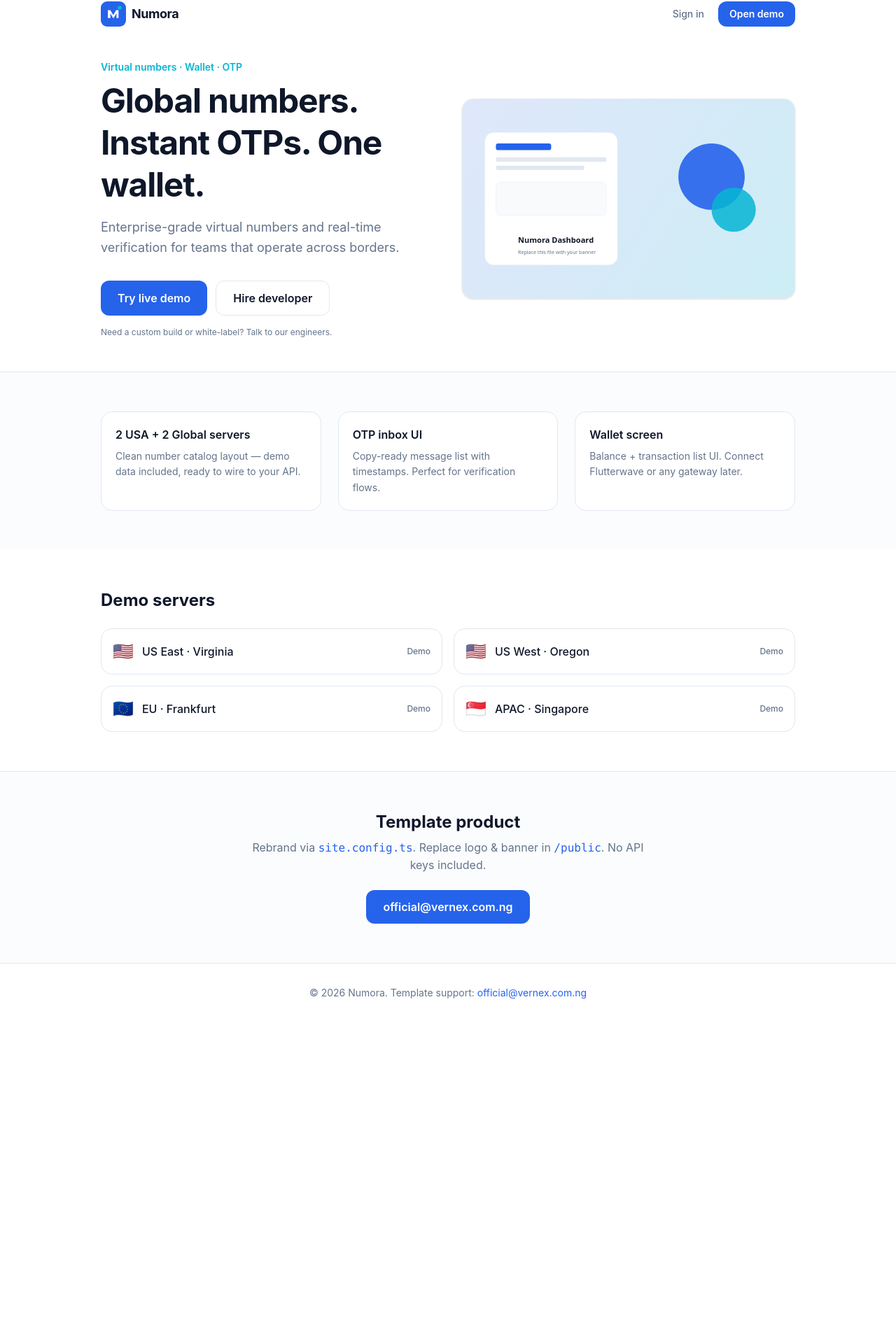
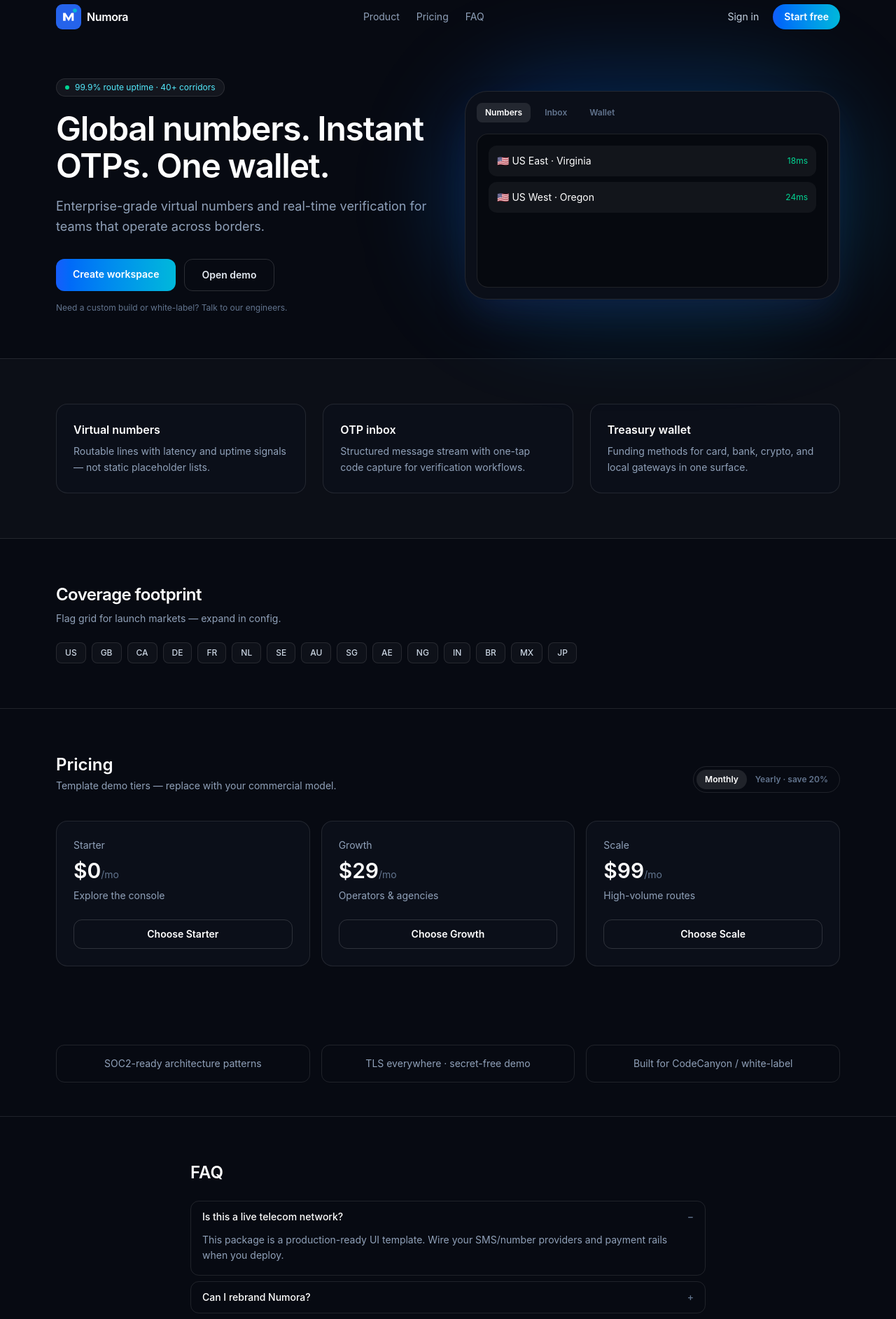
Before and after one commit to dennybadmam/numora-dashboard-template, a React (Vite) app: page / in a window 1280 px wide. Shown: the part 14-1899 px from the top of the page at 70% size. Before the commit the page ends 1475 px from the top, so only its background shows below. Built offline with nearby package versions, Linux system fonts and the light colour scheme.

Commit message:
feat: conversion SaaS landing with pricing FAQ trust

```diff
--- a/src/pages/LandingPage.tsx
+++ b/src/pages/LandingPage.tsx
@@ -1,129 +1,263 @@
+import { useState } from "react";
 import { Link } from "react-router-dom";
 import { siteConfig } from "../../site.config";
 
+const faqs = [
+  {
+    q: "Is this a live telecom network?",
+    a: "This package is a production-ready UI template. Wire your SMS/number providers and payment rails when you deploy.",
+  },
+  {
+    q: "Can I rebrand Numora?",
+    a: "Yes. Edit site.config.ts and replace assets in /public. Colors, name, and support email update globally.",
+  },
+  {
+    q: "Which currencies are supported in the demo?",
+    a: "USD, EUR, GBP, CAD, and NGN. Users pick a default funding currency at registration; balances format automatically.",
+  },
+];
+
 export function LandingPage() {
+  const [yearly, setYearly] = useState(false);
+  const [openFaq, setOpenFaq] = useState(0);
+  const [demoTab, setDemoTab] = useState<"numbers" | "inbox" | "wallet">("numbers");
+
   return (
-    <div className="min-h-dvh bg-background text-foreground">
-      <header className="max-w-5xl mx-auto flex items-center justify-between px-4 py-4">
+    <div className="min-h-dvh bg-[#070A12] text-white">
+      <header className="max-w-6xl mx-auto flex items-center justify-between px-4 py-5">
         <div className="flex items-center gap-2">
           <img src={siteConfig.logoUrl} alt="" className="h-9 w-9" />
-          <span className="font-bold text-lg tracking-tight">{siteConfig.name}</span>
+          <span className="font-semibold tracking-tight">{siteConfig.name}</span>
         </div>
+        <nav className="hidden sm:flex items-center gap-6 text-sm text-slate-400">
+          <a href="#product" className="hover:text-white">
+            Product
+          </a>
+          <a href="#pricing" className="hover:text-white">
+            Pricing
+          </a>
+          <a href="#faq" className="hover:text-white">
+            FAQ
+          </a>
+        </nav>
         <div className="flex items-center gap-2">
-          <Link
-            to="/login"
-            className="text-sm font-medium text-muted hover:text-foreground px-3 py-2"
-          >
+          <Link to="/login" className="text-sm text-slate-300 px-3 py-2">
             Sign in
           </Link>
           <Link
-            to="/login"
-            className="text-sm font-semibold text-white bg-primary hover:opacity-90 px-4 py-2 rounded-xl"
+            to="/register"
+            className="text-sm font-semibold rounded-full bg-gradient-to-r from-blue-600 to-cyan-500 px-4 py-2"
           >
-            Open demo
+            Start free
           </Link>
         </div>
       </header>
 
-      <section className="max-w-5xl mx-auto px-4 pt-8 pb-12 grid gap-10 md:grid-cols-2 md:items-center">
-        <div>
-          <p className="text-sm font-semibold text-accent mb-2">Virtual numbers · Wallet · OTP</p>
-          <h1 className="text-4xl md:text-5xl font-bold tracking-tight text-foreground leading-tight">
+      <section className="max-w-6xl mx-auto px-4 pt-12 pb-16 grid lg:grid-cols-2 gap-12 items-center">
+        <div className="animate-fade-up">
+          <div className="inline-flex items-center gap-2 rounded-full border border-white/10 bg-white/5 px-3 py-1 text-xs text-cyan-300 mb-5">
+            <span className="h-1.5 w-1.5 rounded-full bg-emerald-400" />
+            99.9% route uptime · 40+ corridors
+          </div>
+          <h1 className="text-4xl sm:text-5xl font-semibold tracking-tight leading-[1.1]">
             {siteConfig.tagline}
           </h1>
-          <p className="mt-4 text-muted text-base md:text-lg leading-relaxed">
-            {siteConfig.description}
-          </p>
+          <p className="mt-4 text-slate-400 text-lg leading-relaxed max-w-xl">{siteConfig.description}</p>
           <div className="mt-8 flex flex-wrap gap-3">
             <Link
+              to="/register"
+              className="rounded-xl bg-gradient-to-r from-blue-600 to-cyan-500 px-6 py-3 text-sm font-semibold"
+            >
+              Create workspace
+            </Link>
+            <Link
               to="/login"
-              className="inline-flex items-center justify-center rounded-xl bg-primary text-white font-semibold px-6 py-3 hover:opacity-90"
+              className="rounded-xl border border-white/15 px-6 py-3 text-sm font-semibold text-slate-200"
             >
-              Try live demo
+              Open demo
             </Link>
-            <a
-              href={`mailto:${siteConfig.contact.email}`}
-              className="inline-flex items-center justify-center rounded-xl border border-border bg-white font-semibold px-6 py-3 text-foreground hover:bg-card"
-            >
-              Hire developer
-            </a>
           </div>
-          <p className="mt-4 text-xs text-muted">{siteConfig.contact.hireCta}</p>
+          <p className="mt-4 text-xs text-slate-500">{siteConfig.contact.hireCta}</p>
         </div>
 
-        <div className="rounded-2xl overflow-hidden border border-border shadow-sm bg-card">
-          <img
-            src={siteConfig.bannerUrl}
-            alt={`${siteConfig.name} banner`}
-            className="w-full h-auto object-cover"
-          />
+        <div className="relative">
+          <div className="absolute -inset-6 bg-gradient-to-br from-blue-600/30 to-cyan-500/20 blur-3xl rounded-full" />
+          <div className="relative rounded-[2rem] border border-white/10 bg-[#0B0F19] p-4 shadow-2xl shadow-blue-950/50">
+            <div className="flex gap-2 mb-4">
+              {(["numbers", "inbox", "wallet"] as const).map((t) => (
+                <button
+                  key={t}
+                  type="button"
+                  onClick={() => setDemoTab(t)}
+                  className={[
+                    "rounded-lg px-3 py-1.5 text-xs font-semibold capitalize",
+                    demoTab === t ? "bg-white/10 text-white" : "text-slate-500",
+                  ].join(" ")}
+                >
+                  {t}
+                </button>
+              ))}
+            </div>
+            <div className="rounded-2xl border border-white/10 bg-black/40 p-4 min-h-[220px]">
+              {demoTab === "numbers" && (
+                <div className="space-y-2">
+                  {siteConfig.servers.usa.map((s) => (
+                    <div
+                      key={s.id}
+                      className="flex justify-between items-center rounded-xl bg-white/5 px-3 py-3 text-sm"
+                    >
+                      <span>
+                        {s.flag} {s.label}
+                      </span>
+                      <span className="text-emerald-400 text-xs">{s.latencyMs}ms</span>
+                    </div>
+                  ))}
+                </div>
+              )}
+              {demoTab === "inbox" && (
+                <div className="space-y-3 text-sm">
+                  <p className="text-slate-300">WhatsApp · code 847291</p>
+                  <p className="text-slate-500 text-xs">Copied to clipboard in one tap</p>
+                  <div className="h-2 rounded-full bg-white/10 overflow-hidden">
+                    <div className="h-full w-2/3 bg-cyan-400/80" />
+                  </div>
+                </div>
+              )}
+              {demoTab === "wallet" && (
+                <div>
+                  <p className="text-xs text-slate-400">Multi-currency ledger</p>
+                  <p className="text-3xl font-semibold mt-2">$124.50</p>
+                  <p className="text-xs text-cyan-300 mt-2">Card · Bank · Crypto · Local</p>
+                </div>
+              )}
+            </div>
+          </div>
         </div>
       </section>
 
-      <section id="features" className="border-t border-border bg-card/50">
-        <div className="max-w-5xl mx-auto px-4 py-14 grid gap-6 sm:grid-cols-3">
+      <section id="product" className="border-y border-white/10 bg-white/[0.02]">
+        <div className="max-w-6xl mx-auto px-4 py-16 grid md:grid-cols-3 gap-6">
           {[
             {
-              title: "2 USA + 2 Global servers",
-              body: "Clean number catalog layout — demo data included, ready to wire to your API.",
+              t: "Virtual numbers",
+              d: "Routable lines with latency and uptime signals — not static placeholder lists.",
             },
             {
-              title: "OTP inbox UI",
-              body: "Copy-ready message list with timestamps. Perfect for verification flows.",
+              t: "OTP inbox",
+              d: "Structured message stream with one-tap code capture for verification workflows.",
             },
             {
-              title: "Wallet screen",
-              body: "Balance + transaction list UI. Connect Flutterwave or any gateway later.",
+              t: "Treasury wallet",
+              d: "Funding methods for card, bank, crypto, and local gateways in one surface.",
             },
           ].map((f) => (
-            <div key={f.title} className="rounded-2xl border border-border bg-white p-5">
-              <h3 className="font-semibold text-foreground">{f.title}</h3>
-              <p className="mt-2 text-sm text-muted leading-relaxed">{f.body}</p>
+            <div key={f.t} className="rounded-2xl border border-white/10 p-6 bg-[#0B0F19]">
+              <h3 className="font-semibold">{f.t}</h3>
+              <p className="text-sm text-slate-400 mt-2 leading-relaxed">{f.d}</p>
             </div>
           ))}
         </div>
       </section>
 
-      <section id="numbers" className="max-w-5xl mx-auto px-4 py-14">
-        <h2 className="text-2xl font-bold mb-6">Demo servers</h2>
-        <div className="grid gap-4 sm:grid-cols-2">
-          {[...siteConfig.servers.usa, ...siteConfig.servers.global].map((s) => (
-            <div
-              key={s.id}
-              className="flex items-center justify-between rounded-2xl border border-border bg-white px-4 py-4"
+      <section className="max-w-6xl mx-auto px-4 py-16">
+        <h2 className="text-2xl font-semibold tracking-tight">Coverage footprint</h2>
+        <p className="text-slate-400 text-sm mt-2 mb-6">Flag grid for launch markets — expand in config.</p>
+        <div className="flex flex-wrap gap-2">
+          {siteConfig.coverage.map((c) => (
+            <span
+              key={c}
+              className="rounded-lg border border-white/10 bg-white/[0.03] px-3 py-1.5 text-xs font-medium text-slate-300"
             >
-              <div className="flex items-center gap-3">
-                <span className="text-2xl">{s.flag}</span>
-                <div>
-                  <p className="font-medium">{s.label}</p>
-                  <p className="text-xs text-accent font-medium uppercase">{s.status}</p>
-                </div>
-              </div>
-              <span className="text-xs font-medium text-muted">Demo</span>
-            </div>
+              {c}
+            </span>
           ))}
         </div>
       </section>
 
-      <section id="pricing" className="border-t border-border bg-card/50">
-        <div className="max-w-5xl mx-auto px-4 py-14 text-center">
-          <h2 className="text-2xl font-bold">Template product</h2>
-          <p className="mt-2 text-muted max-w-xl mx-auto">
-            Rebrand via <code className="text-primary">site.config.ts</code>. Replace logo & banner in{" "}
-            <code className="text-primary">/public</code>. No API keys included.
-          </p>
-          <a
-            href={`mailto:${siteConfig.contact.email}`}
-            className="inline-flex mt-6 rounded-xl bg-primary text-white font-semibold px-6 py-3"
-          >
-            {siteConfig.contact.email}
-          </a>
+      <section id="pricing" className="border-t border-white/10">
+        <div className="max-w-6xl mx-auto px-4 py-16">
+          <div className="flex flex-col sm:flex-row sm:items-end justify-between gap-4 mb-10">
+            <div>
+              <h2 className="text-2xl font-semibold">Pricing</h2>
+              <p className="text-slate-400 text-sm mt-1">Template demo tiers — replace with your commercial model.</p>
+            </div>
+            <div className="flex rounded-full border border-white/10 p-1 text-xs font-semibold">
+              <button
+                type="button"
+                onClick={() => setYearly(false)}
+                className={!yearly ? "px-3 py-1.5 rounded-full bg-white/10" : "px-3 py-1.5 text-slate-500"}
+              >
+                Monthly
+              </button>
+              <button
+                type="button"
+                onClick={() => setYearly(true)}
+                className={yearly ? "px-3 py-1.5 rounded-full bg-white/10" : "px-3 py-1.5 text-slate-500"}
+              >
+                Yearly · save 20%
+              </button>
+            </div>
+          </div>
+          <div className="grid md:grid-cols-3 gap-4">
+            {[
+              { name: "Starter", price: 0, blurb: "Explore the console" },
+              { name: "Growth", price: yearly ? 23 : 29, blurb: "Operators & agencies" },
+              { name: "Scale", price: yearly ? 79 : 99, blurb: "High-volume routes" },
+            ].map((p) => (
+              <div
+                key={p.name}
+                className="rounded-2xl border border-white/10 bg-[#0B0F19] p-6 flex flex-col"
+              >
+                <p className="text-sm text-slate-400">{p.name}</p>
+                <p className="text-3xl font-semibold mt-2">
+                  ${p.price}
+                  <span className="text-sm text-slate-500 font-normal">/mo</span>
+                </p>
+                <p className="text-sm text-slate-400 mt-2 flex-1">{p.blurb}</p>
+                <Link
+                  to="/register"
+                  className="mt-6 text-center rounded-xl border border-white/15 py-2.5 text-sm font-semibold hover:bg-white/5"
+                >
+                  Choose {p.name}
+                </Link>
+              </div>
+            ))}
+          </div>
         </div>
       </section>
 
-      <footer className="border-t border-border py-8 text-center text-sm text-muted">
-        © {new Date().getFullYear()} {siteConfig.name}. Template support:{" "}
-        <a className="text-primary" href={`mailto:${siteConfig.contact.email}`}>
+      <section className="max-w-6xl mx-auto px-4 py-12 grid sm:grid-cols-3 gap-4 text-center text-sm text-slate-400">
+        <div className="rounded-xl border border-white/10 py-4">SOC2-ready architecture patterns</div>
+        <div className="rounded-xl border border-white/10 py-4">TLS everywhere · secret-free demo</div>
+        <div className="rounded-xl border border-white/10 py-4">Built for CodeCanyon / white-label</div>
+      </section>
+
+      <section id="faq" className="border-t border-white/10">
+        <div className="max-w-3xl mx-auto px-4 py-16">
+          <h2 className="text-2xl font-semibold mb-6">FAQ</h2>
+          <div className="space-y-2">
+            {faqs.map((f, i) => (
+              <div key={f.q} className="rounded-xl border border-white/10 overflow-hidden">
+                <button
+                  type="button"
+                  className="w-full text-left px-4 py-3 text-sm font-medium flex justify-between gap-4"
+                  onClick={() => setOpenFaq(openFaq === i ? -1 : i)}
+                >
+                  {f.q}
+                  <span className="text-slate-500">{openFaq === i ? "−" : "+"}</span>
+                </button>
+                {openFaq === i ? (
+                  <p className="px-4 pb-4 text-sm text-slate-400 leading-relaxed">{f.a}</p>
+                ) : null}
+              </div>
+            ))}
+          </div>
+        </div>
+      </section>
+
+      <footer className="border-t border-white/10 py-10 text-center text-sm text-slate-500">
+        © {new Date().getFullYear()} {siteConfig.name}. Support{" "}
+        <a className="text-cyan-400" href={`mailto:${siteConfig.contact.email}`}>
           {siteConfig.contact.email}
         </a>
       </footer>
```
